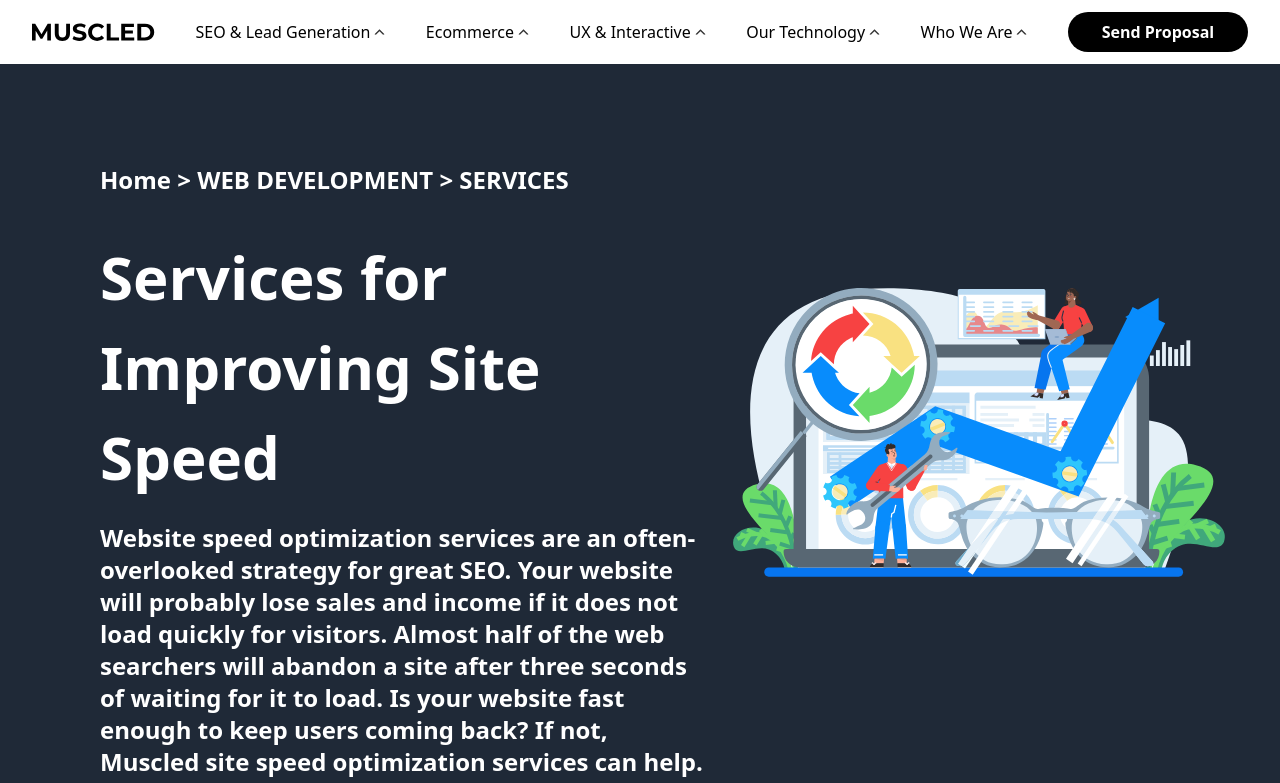
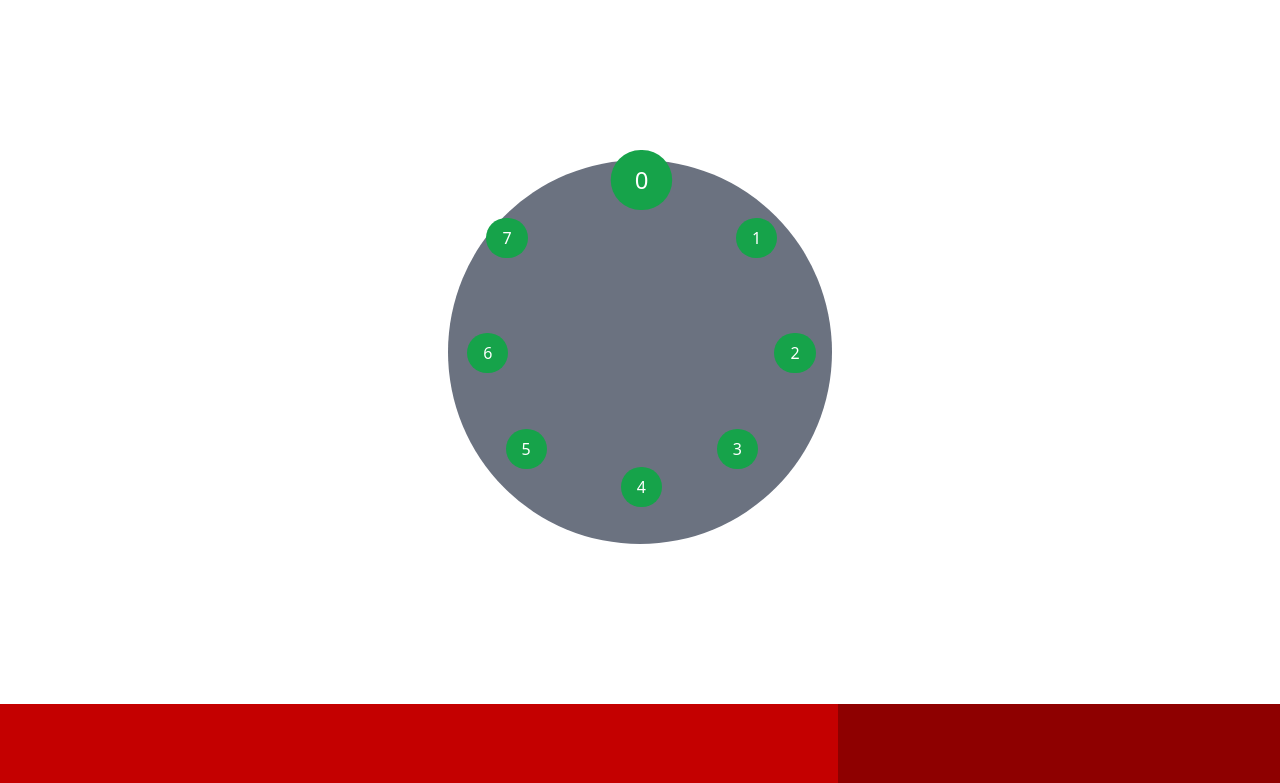
Before and after one commit to elassari19/muscled, a Next.js app: page / in a window 1280 px wide. Shown: the top 783 px of the page. Built offline with nearby package versions, Linux system fonts and the light colour scheme.

Commit message:
emoji project

```diff
--- a/src/components/Header/index.tsx
+++ b/src/components/Header/index.tsx
@@ -1,5 +1,4 @@
 /* eslint-disable react-hooks/rules-of-hooks */
-import { animate, motion } from "framer-motion";
 import { headerOptions } from "../../constants";
 import { NextPage } from "next";
 import Link from "next/link";
@@ -11,26 +10,6 @@ import FlatList from "flatlist-react";
 
 const index: NextPage = () => {
   const [value, setValue] = useState<number>(-1);
-  const animation = {
-    opacity: 1,
-    height: "auto",
-    display: "absolute",
-    top: "100px",
-    left: 0,
-    right: 0,
-    transition: {
-      duration: 0.5,
-    },
-  };
-  const initial = {
-    opacity: 0,
-    height: 0,
-    display: "hidden",
-    transition: {
-      duration: 0.5,
-    },
-  };
-  console.log(value);
 
   return (
     <>
@@ -67,11 +46,7 @@ const index: NextPage = () => {
         />
       </FlexRow>
 
-      <motion.div
-        className={`w-full bg-white`}
-        initial={initial}
-        animate={value == -1 ? initial : animation}
-      >
+      <div className={`w-full bg-white`}>
         <FlexRow className="pl-[250px] pr-[250px] text-black justify-between text-center">
           <FlexColumn className="w-auto">
             <FlatList
@@ -128,7 +103,7 @@ const index: NextPage = () => {
             />
           </FlexColumn>
         </FlexRow>
-      </motion.div>
+      </div>
     </>
   );
 };
--- a/src/pages/_app.tsx
+++ b/src/pages/_app.tsx
@@ -10,7 +10,7 @@ function MyApp({ Component, pageProps }: AppProps) {
         <meta name="viewport" content="initial-scale=1.0, width=device-width" />
         <meta httpEquiv="Content-Type" content="text/html; charset=utf-8" />
       </Head>
-      <Header />
+      {/* <Header /> */}
       <Component {...pageProps} />
       <Footer />
     </>
--- /dev/null
+++ b/src/pages/index.js
@@ -0,0 +1,54 @@
+/* eslint-disable react-hooks/rules-of-hooks */
+import React, { useState } from "react";
+
+const index = () => {
+  const [value, setValue] = useState(0);
+  const [rotate, setRotate] = useState(0);
+
+  const handelElement = (id, rot) => {
+    setValue(id);
+    setRotate(Math.abs(rot[0] - rotate) < 180 ? rot[0] : rot[1]);
+  };
+  return (
+    <div
+      className="relative h-96 w-96 mx-auto my-40 rounded-full border-red-500 p-20 bg-gray-500"
+      style={{ transform: `rotate(${rotate}deg)`, transition: "1s" }}
+    >
+      {[
+        [0, 45, [-360, 0]],
+        [15, 75, [-45, 315]],
+        [45, 85, [-90, 270]],
+        [70, 70, [-135, 225]],
+        [80, 45, [180, -180]],
+        [70, 15, [-235, 135]],
+        [45, 5, [-280, 90]],
+        [15, 10, [-325, 45]],
+      ].map((item, idx) => {
+        const top = `${item[0]}%`;
+        const left = `${item[1]}%`;
+        // const rotate =
+        //   value > idx && value < idx + 4
+        //     ? ((idx + 1) / 2) * -45
+        //     : ((idx + 1) / 2) * 45;
+        // console.log(top, left);
+        return (
+          <div
+            key={idx}
+            onClick={() => handelElement(idx, item[2])}
+            className={`bg-green-600 absolute px-4 py-2 rounded-full text-white cursor-pointer`}
+            style={{
+              top,
+              left,
+              transform: `scale(${value == idx ? 1.5 : 1})`,
+              transition: "1.4s",
+            }}
+          >
+            {idx}
+          </div>
+        );
+      })}
+    </div>
+  );
+};
+
+export default index;
--- a/src/pages/index.tsx
+++ b/src/pages/services.tsx
@@ -1,3 +1,4 @@
+
 /* eslint-disable react/no-unescaped-entities */
 import {
   Buttons,
```
Also changed, not shown: codepen.txt (deleted), 1 other file (tests, documents, lock files or other folders).
